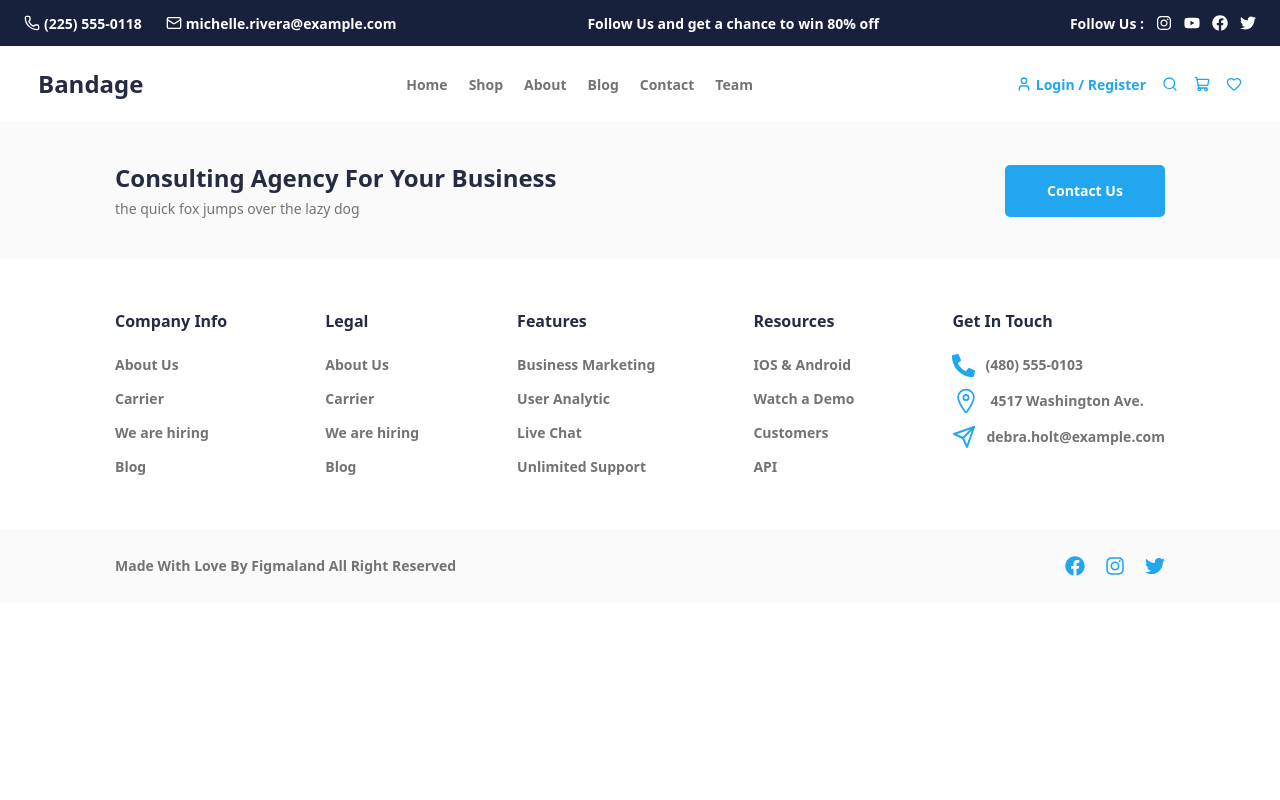
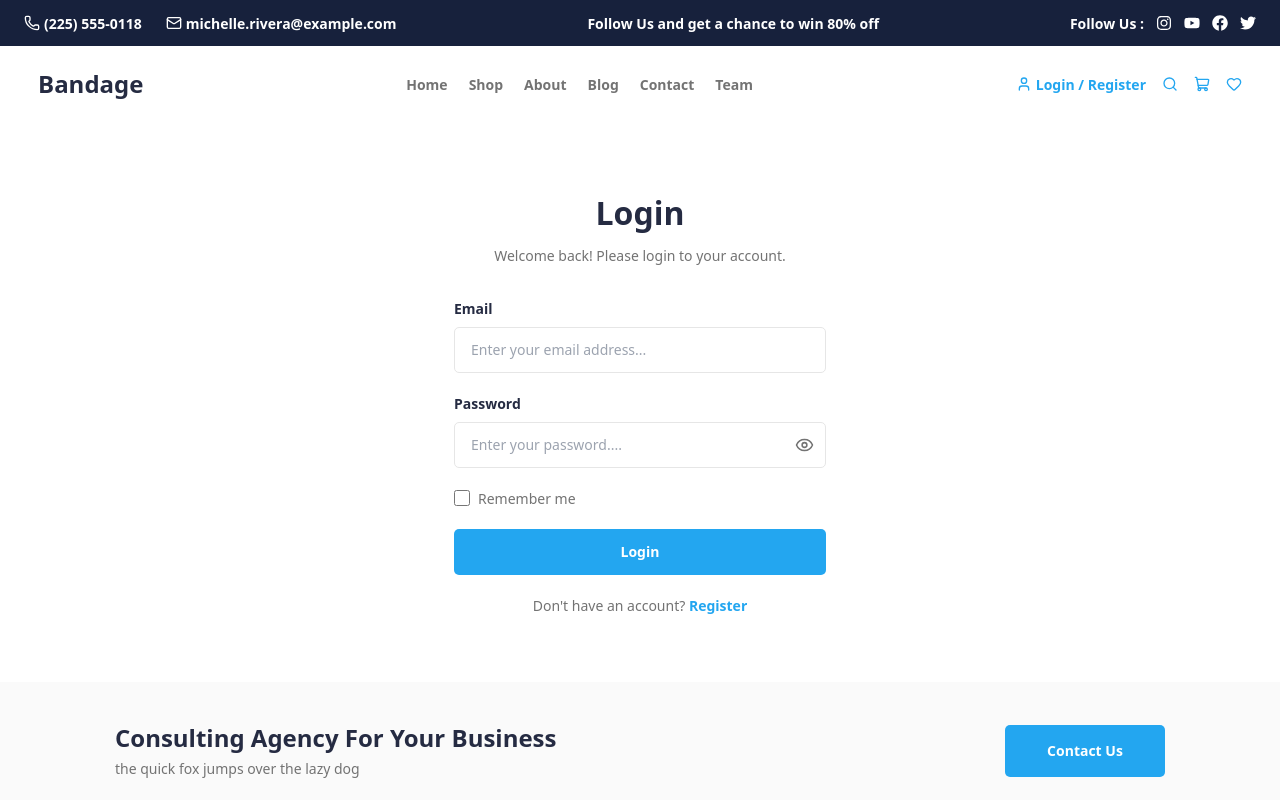
Before and after one commit to sedaahi/e-commerce-project, a React (Vite) app: page /login in a window 1280 px wide. Shown: the top 800 px of the page. Built offline with nearby package versions, Linux system fonts and the light colour scheme.

Commit message:
T10: Login Form

```diff
--- a/package.json
+++ b/package.json
@@ -11,6 +11,7 @@
   },
   "dependencies": {
     "axios": "^1.16.0",
+    "blueimp-md5": "^2.19.0",
     "lucide-react": "^1.16.0",
     "react": "^19.2.6",
     "react-dom": "^19.2.6",
--- a/src/layout/Header.jsx
+++ b/src/layout/Header.jsx
@@ -9,9 +9,28 @@ import {
 } from "lucide-react";
 import { FaInstagram, FaYoutube, FaFacebook, FaTwitter } from "react-icons/fa";
 import { Link, useHistory } from "react-router-dom";
+import { useDispatch, useSelector } from "react-redux";
+import md5 from "blueimp-md5";
+
+import { logoutUser } from "../store/actions/clientActions";
 
 export default function Header() {
   const history = useHistory();
+  const dispatch = useDispatch();
+
+  const user = useSelector((state) => state.client.user);
+
+  const gravatarUrl = user?.email
+    ? `https://www.gravatar.com/avatar/${md5(
+        user.email.trim().toLowerCase()
+      )}?d=identicon`
+    : "";
+
+  const handleLogout = () => {
+    dispatch(logoutUser());
+    history.push("/");
+  };
+
   return (
     <header className="w-full">
       <div className="hidden lg:flex h-[46px] items-center justify-between bg-[#17213C] px-6 text-white">
@@ -70,10 +89,35 @@ export default function Header() {
         </nav>
 
         <div className="hidden lg:flex items-center gap-4 text-[#23A6F0]">
-          <div className="flex items-center gap-1 text-[14px] font-bold">
-            <User size={16} />
-            <span>Login / Register</span>
-          </div>
+          {user?.email ? (
+            <div className="flex items-center gap-3 text-[14px] font-bold">
+              <div className="flex items-center gap-2">
+                <img
+                  src={gravatarUrl}
+                  alt={user.email}
+                  className="h-8 w-8 rounded-full"
+                />
+                <span>{user.name || user.email}</span>
+              </div>
+
+              <button
+                type="button"
+                onClick={handleLogout}
+                className="text-[13px] font-bold text-[#737373]"
+              >
+                Logout
+              </button>
+            </div>
+          ) : (
+            <Link
+              to="/login"
+              className="flex items-center gap-1 text-[14px] font-bold"
+            >
+              <User size={16} />
+              <span>Login / Register</span>
+            </Link>
+          )}
+
           <Search size={16} />
           <ShoppingCart size={16} />
           <Heart size={16} />
--- a/src/layout/PageContent.jsx
+++ b/src/layout/PageContent.jsx
@@ -6,8 +6,8 @@ import AboutPage from "../pages/AboutPage";
 import ContactPage from "../pages/ContactPage";
 import ProductDetailPage from "../pages/ProductDetailPage";
 import TeamPage from "../pages/TeamPage";
-import SignupPage from "../pages/ SignupPage";
-
+import SignupPage from "../pages/SignupPage";
+import LoginPage from "../pages/LoginPage";
 export default function PageContent() {
   return (
     <main className="w-full overflow-x-hidden">
@@ -20,6 +20,7 @@ export default function PageContent() {
         <Route path="/contact" component={ContactPage} />
         <Route path="/team" component={TeamPage} />
         <Route path="/signup" component={SignupPage} />
+        <Route path="/login" component={LoginPage} />
       </Switch>
     </main>
   );
--- /dev/null
+++ b/src/pages/LoginPage.jsx
@@ -0,0 +1,137 @@
+import { useState } from "react";
+import { useForm } from "react-hook-form";
+import { Eye, EyeOff, Loader2 } from "lucide-react";
+import { useDispatch } from "react-redux";
+import { Link, useHistory, useLocation } from "react-router-dom";
+
+import { loginUser } from "../store/actions/clientActions";
+
+export default function LoginPage() {
+  const dispatch = useDispatch();
+  const history = useHistory();
+  const location = useLocation();
+
+  const [showPassword, setShowPassword] = useState(false);
+  const [rememberMe, setRememberMe] = useState(false);
+  const [loading, setLoading] = useState(false);
+  const [loginError, setLoginError] = useState("");
+
+  const previousPath = location.state?.from?.pathname || "/";
+
+  const {
+    register,
+    handleSubmit,
+    formState: { errors },
+  } = useForm();
+
+  const onSubmit = async (formData) => {
+    setLoading(true);
+    setLoginError("");
+
+    try {
+      await dispatch(loginUser(formData, rememberMe));
+      history.push(previousPath);
+    } catch (error) {
+      setLoginError("The e-mail or password is incorrect. Please try again.");
+      console.error("Login failed:", error);
+    } finally {
+      setLoading(false);
+    }
+  };
+
+  return (
+    <main className="mx-auto flex min-h-[70vh] max-w-[420px] flex-col justify-center px-6 py-12">
+      <div className="mb-8 text-center">
+        <h1 className="text-[32px] font-bold text-[#252B42]">Login</h1>
+        <p className="mt-2 text-[14px] text-[#737373]">
+          Welcome back! Please login to your account.
+        </p>
+      </div>
+
+      <form onSubmit={handleSubmit(onSubmit)} className="flex flex-col gap-5">
+        <div className="flex flex-col gap-2">
+          <label className="text-[14px] font-semibold text-[#252B42]">
+            Email
+          </label>
+
+          <input
+            type="email"
+            placeholder="Enter your email address..."
+            className="h-[46px] w-full rounded-[5px] border border-[#E6E6E6] px-4 text-[14px] outline-none focus:border-[#23A6F0]"
+            {...register("email", {
+              required: "E-mail is required.",
+              pattern: {
+                value: /^[^\s@]+@[^\s@]+\.[^\s@]+$/,
+                message: "Please enter a valid email address.",
+              },
+            })}
+          />
+
+          {errors.email && (
+            <p className="text-[12px] text-red-500">{errors.email.message}</p>
+          )}
+        </div>
+
+        <div className="flex flex-col gap-2">
+          <label className="text-[14px] font-semibold text-[#252B42]">
+            Password
+          </label>
+
+          <div className="relative">
+            <input
+              type={showPassword ? "text" : "password"}
+              placeholder="Enter your password...."
+              className="h-[46px] w-full rounded-[5px] border border-[#E6E6E6] px-4 pr-11 text-[14px] outline-none focus:border-[#23A6F0]"
+              {...register("password", {
+                required: "Password is required",
+              })}
+            />
+
+            <button
+              type="button"
+              onClick={() => setShowPassword(!showPassword)}
+              className="absolute right-3 top-1/2 -translate-y-1/2 text-[#737373]"
+            >
+              {showPassword ? <EyeOff size={19} /> : <Eye size={19} />}
+            </button>
+          </div>
+
+          {errors.password && (
+            <p className="text-[12px] text-red-500">
+              {errors.password.message}
+            </p>
+          )}
+        </div>
+
+        <label className="flex items-center gap-2 text-[14px] text-[#737373]">
+          <input
+            type="checkbox"
+            checked={rememberMe}
+            onChange={(e) => setRememberMe(e.target.checked)}
+            className="h-4 w-4"
+          />
+          Remember me
+        </label>
+        {loginError && (
+          <p className="rounded-[5px] bg-red-50 px-4 py-3 text-[13px] font-medium text-red-600">
+            {loginError}
+          </p>
+        )}
+        <button
+          type="submit"
+          disabled={loading}
+          className="flex h-[46px] items-center justify-center rounded-[5px] bg-[#23A6F0] text-[14px] font-bold text-white disabled:opacity-60"
+        >
+          {loading ? <Loader2 className="animate-spin" size={20} /> : "Login"}
+        </button>
+
+        <p className="text-center text-[14px] text-[#737373]">
+          Don&apos;t have an account?{" "}
+          <Link to="/signup" className="font-bold text-[#23A6F0]">
+            Register
+          </Link>
+        </p>
+      </form>
+    </main>
+  );
+}
--- a/src/services/authService.js
+++ b/src/services/authService.js
@@ -3,3 +3,7 @@ import { api } from "./api";
 export const signup = (data) => {
   return api.post("/signup", data);
 };
+
+export const login = (loginData) => {
+  return api.post("/login", loginData);
+};
--- a/src/store/actions/clientActions.js
+++ b/src/store/actions/clientActions.js
@@ -1,11 +1,8 @@
-import {
-  SET_LANGUAGE,
-  SET_ROLES,
-  SET_THEME,
-  SET_USER,
-} from "./actionTypes";
+import { SET_LANGUAGE, SET_ROLES, SET_THEME, SET_USER } from "./actionTypes";
 
 import { getRoles } from "../../services/roleService";
+import { login } from "../../services/authService";
+import { toast } from "react-toastify";
 
 export const setUser = (user) => ({
   type: SET_USER,
@@ -42,3 +39,41 @@ export const fetchRolesIfNeeded = () => {
     }
   };
 };
+
+export const loginUser = (loginData, rememberMe) => {
+  return async (dispatch) => {
+    try {
+      const response = await login(loginData);
+
+      const { token, ...userWithoutToken } = response.data;
+
+      dispatch(setUser(userWithoutToken));
+
+      if (rememberMe) {
+        if (token) {
+          localStorage.setItem("token", token);
+        }
+
+        localStorage.setItem("user", JSON.stringify(userWithoutToken));
+      }
+
+      toast.success("Login successful.");
+
+      return response.data;
+    } catch (error) {
+      toast.error("Invalid email or password.");
+      throw error;
+    }
+  };
+};
+
+export const logoutUser = () => {
+  return (dispatch) => {
+    localStorage.removeItem("token");
+    localStorage.removeItem("user");
+
+    dispatch(setUser({}));
+
+    toast.success("Logged out successfully.");
+  };
+};
--- a/src/store/reducers/clientReducer.js
+++ b/src/store/reducers/clientReducer.js
@@ -5,8 +5,10 @@ import {
   SET_USER,
 } from "../actions/actionTypes";
 
+const savedUser = localStorage.getItem("user");
+
 const initialState = {
-  user: {},
+  user: savedUser ? JSON.parse(savedUser) : {},
   addressList: [],
   creditCards: [],
   roles: [],
```
Also changed, not shown: src/components/signup/SignupForm.jsx (+0 -10 lines), src/pages/SignupPage.jsx (renamed from src/pages/ SignupPage.jsx), 1 other file (tests, documents, lock files or other folders).
